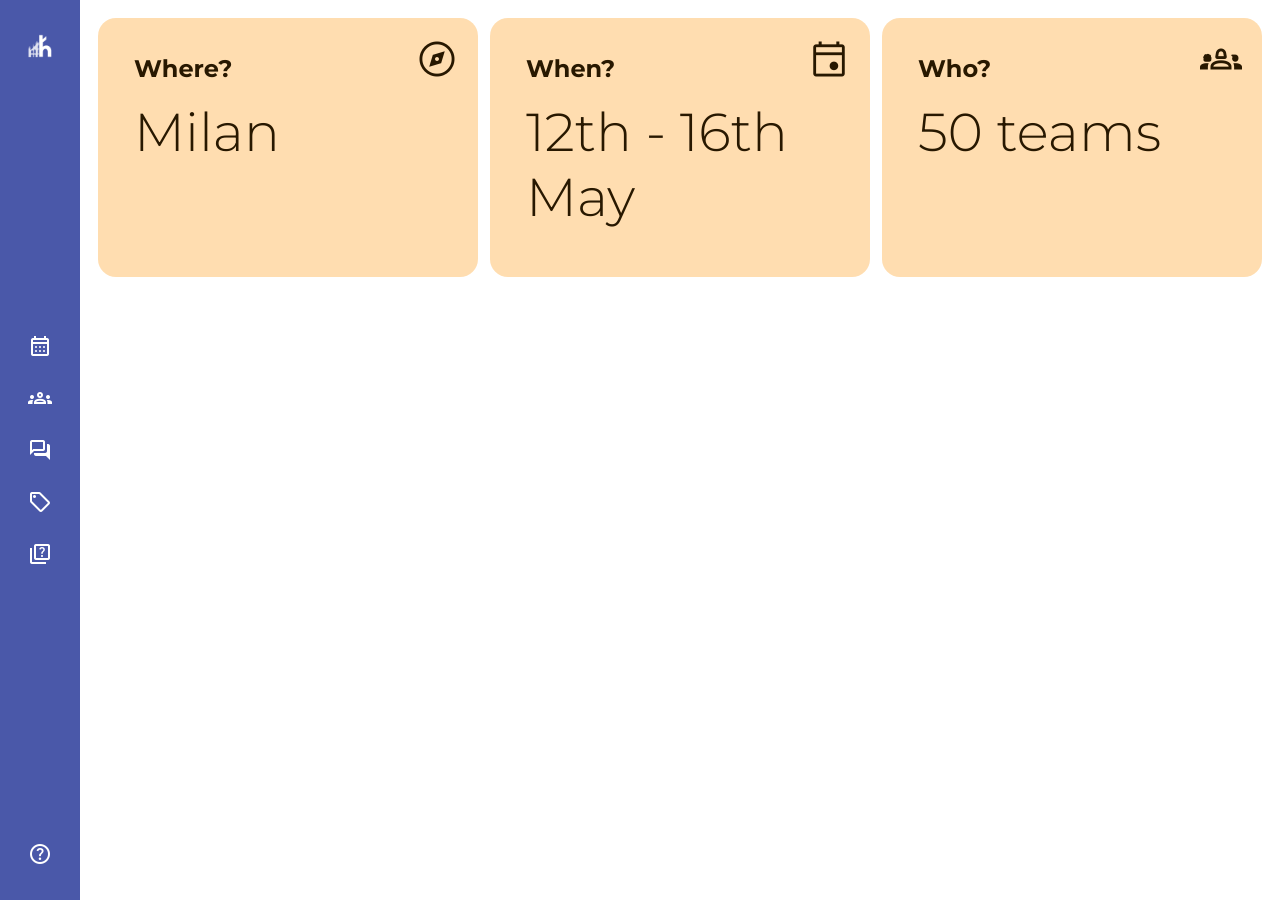
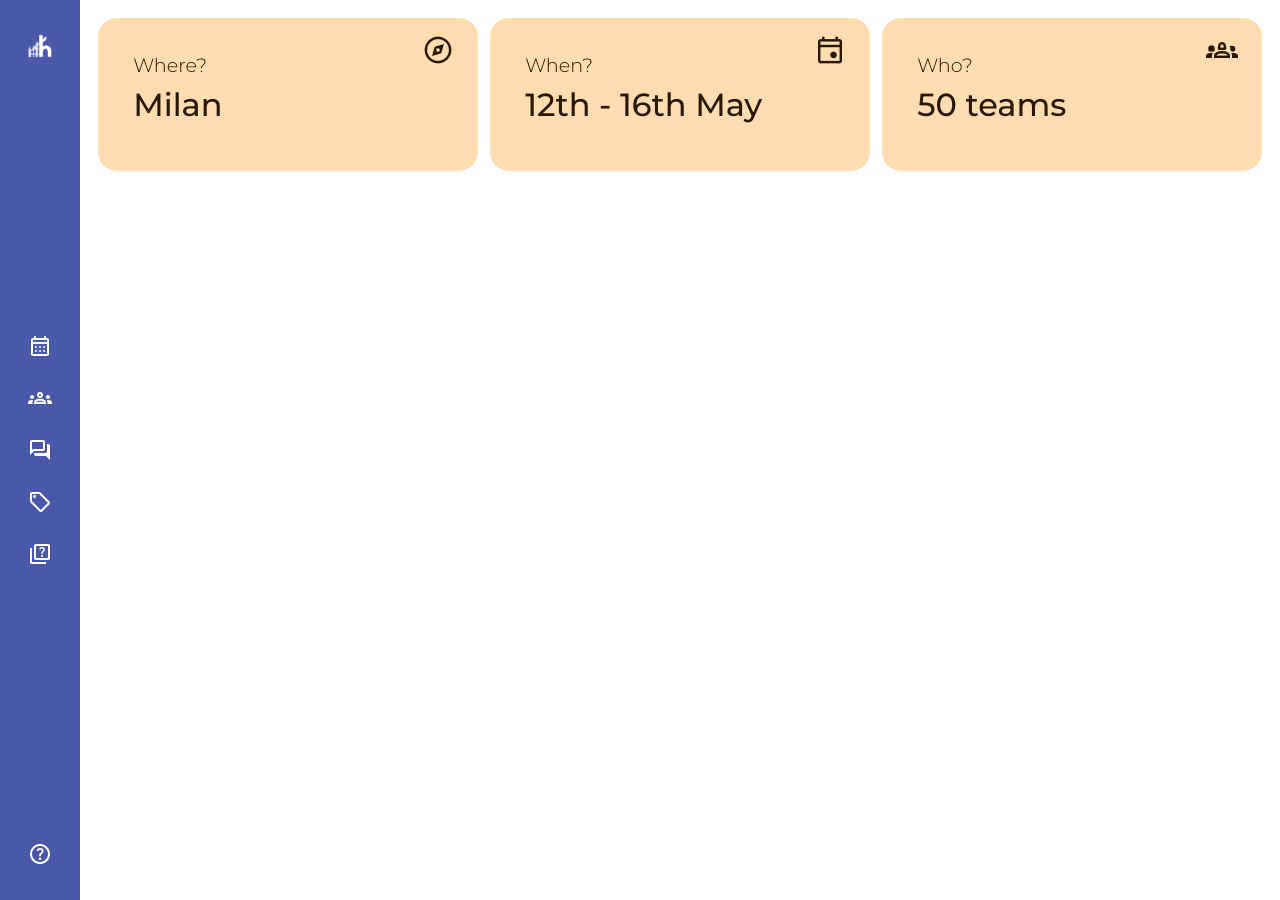
Before and after one commit to gfusarbassini/ht56f4y, a Jekyll site: the page built from index.html, in a window 1280 px wide. Built offline with Jekyll 4.4.1, drawn with Linux system fonts in a browser that asks for light colours; nearby versions of some CDN libraries.

Commit message:
Fix container

```diff
--- a/css/main.scss
+++ b/css/main.scss
@@ -117,33 +117,33 @@
 
 .card{
   display: block;
-  padding: 36px;
-  border-radius: 18px;
+  padding: 2.2rem;
+  border-radius: 1.2rem;
   box-sizing: border-box;
   position: relative;
   margin: 6px;
   h3{
-    margin-bottom: 16px;
+    margin-bottom: 0.5rem;
   }
   &.small-title{
     h3{
-      font-size: 18pt;
-      font-weight: 700;
+      font-size: 1.2rem;
+      font-weight: 300;
     }
   }
 
   &.big-text{
     p{
-      font-size: 40pt;
-      font-weight: 300;
+      font-size: 2rem;
+      font-weight: 500;
     }
   }
 
   &.icon-top>i.material-symbols-outlined{
     position: absolute;
-    right: 20px;
-    top:20px;
-    font-size: 42px;
+    right: 1.5rem;
+    top:1rem;
+    font-size: 2rem;
   }
 }
 
@@ -155,10 +155,17 @@
   color: var(--on-secondary-container);
 }
 
+
+
+// CONTENT MANAGEMENT
+
 .container{
   box-sizing: border-box;
   padding: 12px;
+  max-width: 1200px;
+  margin: auto;
 }
+
 .row{
   display: flex;
   flex-direction: row;
@@ -175,8 +182,6 @@
     height: 100%;
   }
 }
-
-
 
 
 @for $i from 1 through 12 {
```
